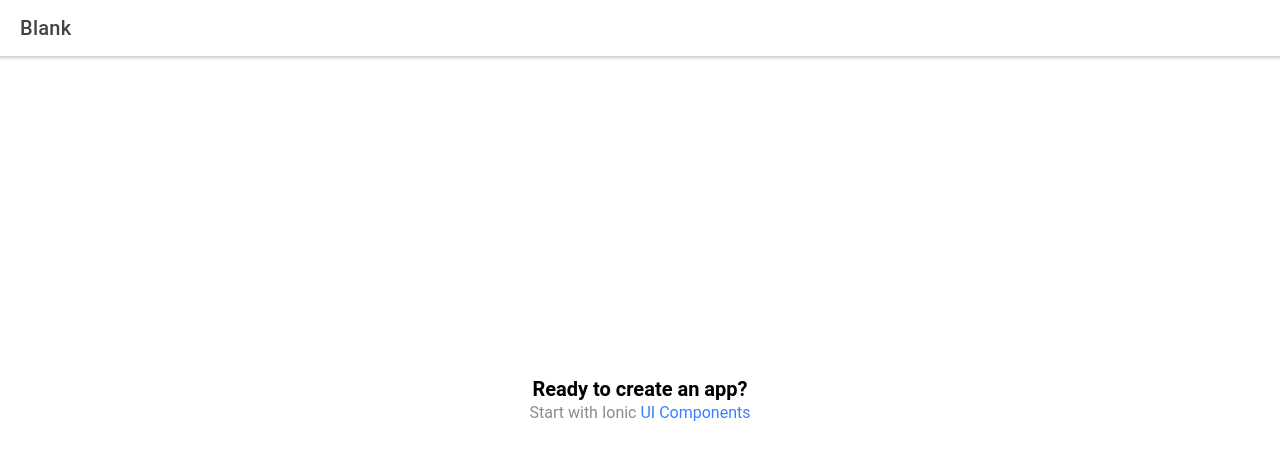
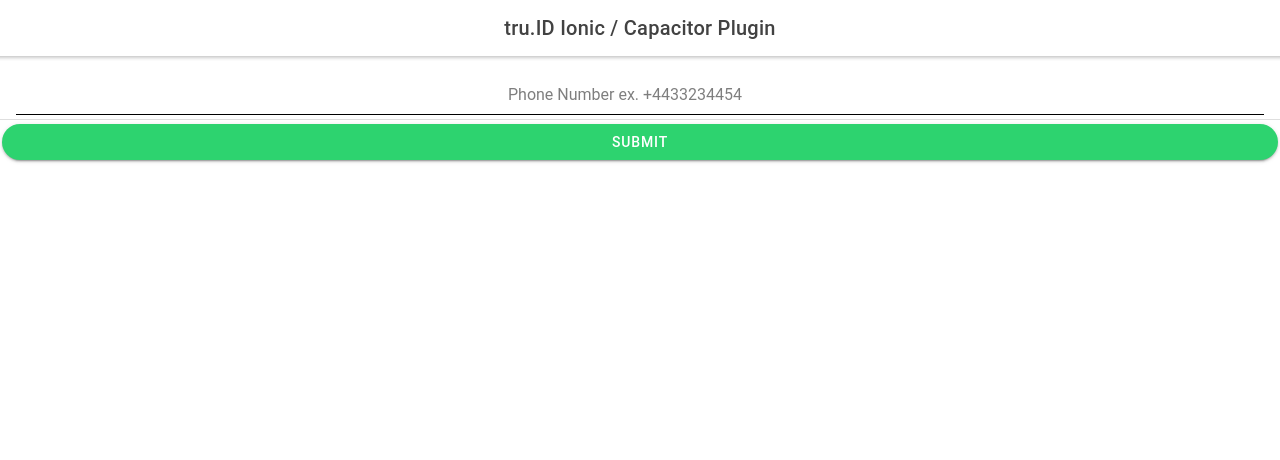
Before and after one commit to glamboyosa/ionic-test, a React (Create React App) app: page /home in a window 1280 px wide. Shown: the top 460 px of the page. Built offline with nearby package versions, Linux system fonts and the light colour scheme.

Commit message:
feat: SDK example

```diff
--- a/src/pages/Home.css
+++ b/src/pages/Home.css
@@ -0,0 +1,16 @@
+.center {
+  text-align: center;
+  display: flex;
+  justify-content: center;
+  align-items: center;
+}
+.margin-top {
+  margin-top: 15px;
+}
+.input {
+  width: 30% !important;
+  border: none;
+  border-bottom: 1px solid black;
+  padding: 10px 30px;
+  outline: none;
+}
--- a/src/pages/Home.tsx
+++ b/src/pages/Home.tsx
@@ -1,22 +1,106 @@
-import { IonContent, IonHeader, IonPage, IonTitle, IonToolbar } from '@ionic/react';
-import ExploreContainer from '../components/ExploreContainer';
+import {
+  IonButton,
+  IonContent,
+  IonHeader,
+  IonInput,
+  IonItem,
+  IonPage,
+  IonTitle,
+  IonToolbar,
+  IonSpinner,
+} from '@ionic/react';
+import { useState } from 'react';
 import './Home.css';
 
+import { TruPluginIonicCapacitor } from 'glamboytest';
+
 const Home: React.FC = () => {
+  const [phoneNumber, setPhoneNumber] = useState('');
+  const [checked, setChecked] = useState('');
+  const [match, setMatch] = useState('');
+  const [details, setDetails] = useState('');
+  const [loading, setLoading] = useState(false);
+  const BASE_URL = 'https://3a97-197-211-58-69.ngrok.io';
+
+  const submitHandler = async () => {
+    const body = JSON.stringify({ phone_number: phoneNumber });
+    console.log(body);
+    try {
+      setLoading(true);
+      const response = await fetch(`${BASE_URL}/api/register`, {
+        method: 'POST',
+        body,
+      });
+
+      const resp: { data: { checkId: string; checkUrl: string } } =
+        await response.json();
+
+      console.log('Server response is: ', resp);
+
+      const isChecked = await TruPluginIonicCapacitor.check(resp.data.checkUrl);
+
+      console.log(isChecked);
+      console.log('isChecked (check) Result', isChecked.result);
+      setChecked(JSON.stringify(isChecked));
+
+      const phoneCheckResponse = await fetch(
+        `${BASE_URL}/api/register?check_id=${resp.data.checkId}`
+      );
+
+      const phoneCheckResult: { data: { match: boolean } } =
+        await phoneCheckResponse.json();
+
+      console.log('PhoneCheck match', phoneCheckResult.data.match);
+      setMatch(JSON.stringify(phoneCheckResult.data.match));
+
+      const reachabilityDetails = await TruPluginIonicCapacitor.isReachable();
+
+      console.log('Reachability details are', reachabilityDetails.result);
+
+      setDetails(JSON.stringify(reachabilityDetails));
+      setLoading(false);
+    } catch (e) {
+      setLoading(false);
+      console.log(JSON.stringify(e));
+    }
+  };
   return (
     <IonPage>
       <IonHeader>
         <IonToolbar>
-          <IonTitle>Blank</IonTitle>
+          <IonTitle className="center">
+            tru.ID Ionic / Capacitor Plugin
+          </IonTitle>
         </IonToolbar>
       </IonHeader>
       <IonContent fullscreen>
-        <IonHeader collapse="condense">
-          <IonToolbar>
-            <IonTitle size="large">Blank</IonTitle>
-          </IonToolbar>
-        </IonHeader>
-        <ExploreContainer />
+        <IonItem className="center margin-top">
+          <IonInput
+            value={phoneNumber}
+            className="input"
+            autocapitalize="off"
+            type="tel"
+            placeholder="Phone Number ex. +4433234454"
+            onIonChange={(e) => setPhoneNumber(e.detail.value!)}
+            clearInput
+          ></IonInput>
+        </IonItem>
+        {loading ? (
+          <IonSpinner />
+        ) : (
+          <IonButton
+            expand="block"
+            color="success"
+            shape="round"
+            onClick={submitHandler}
+          >
+            Submit
+          </IonButton>
+        )}
+
+        {checked && <div>check function returns? {checked}</div>}
+        {match && <div>we have a match ?{match}</div>}
+        {details && <div>reachabilityDetails ? {details}</div>}
       </IonContent>
     </IonPage>
   );
```
Also changed, not shown: package.json (+7 -0 lines), 60 other files (tests, documents, lock files or other folders).
